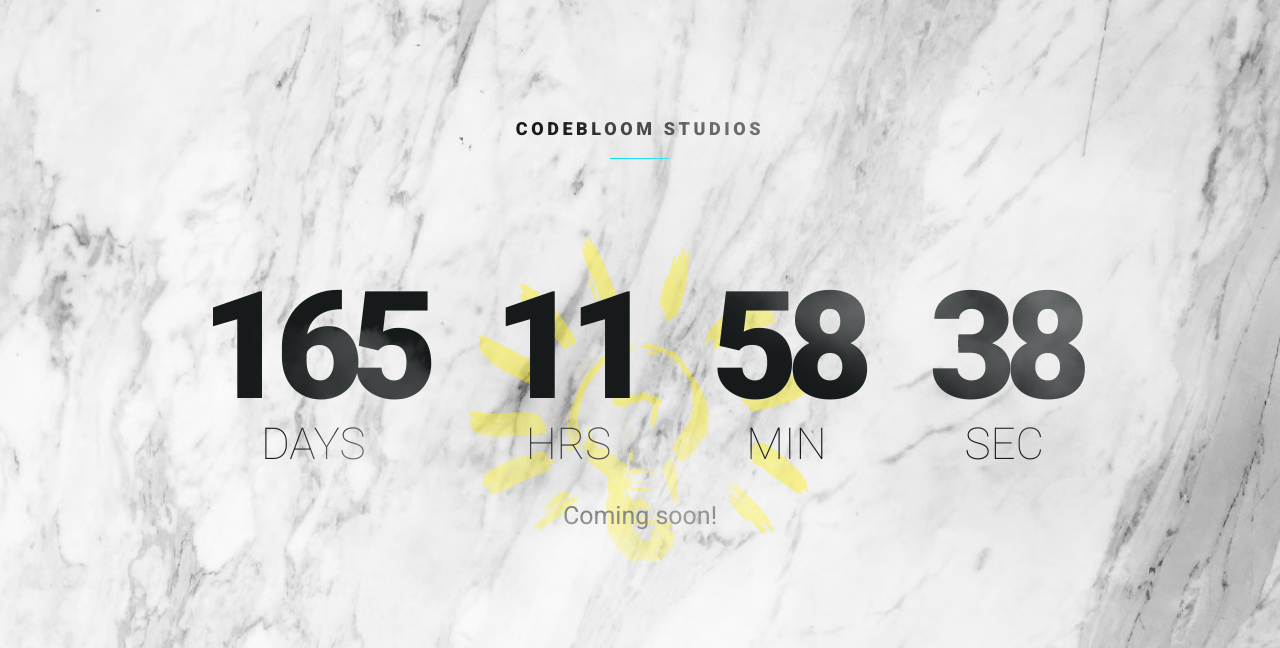
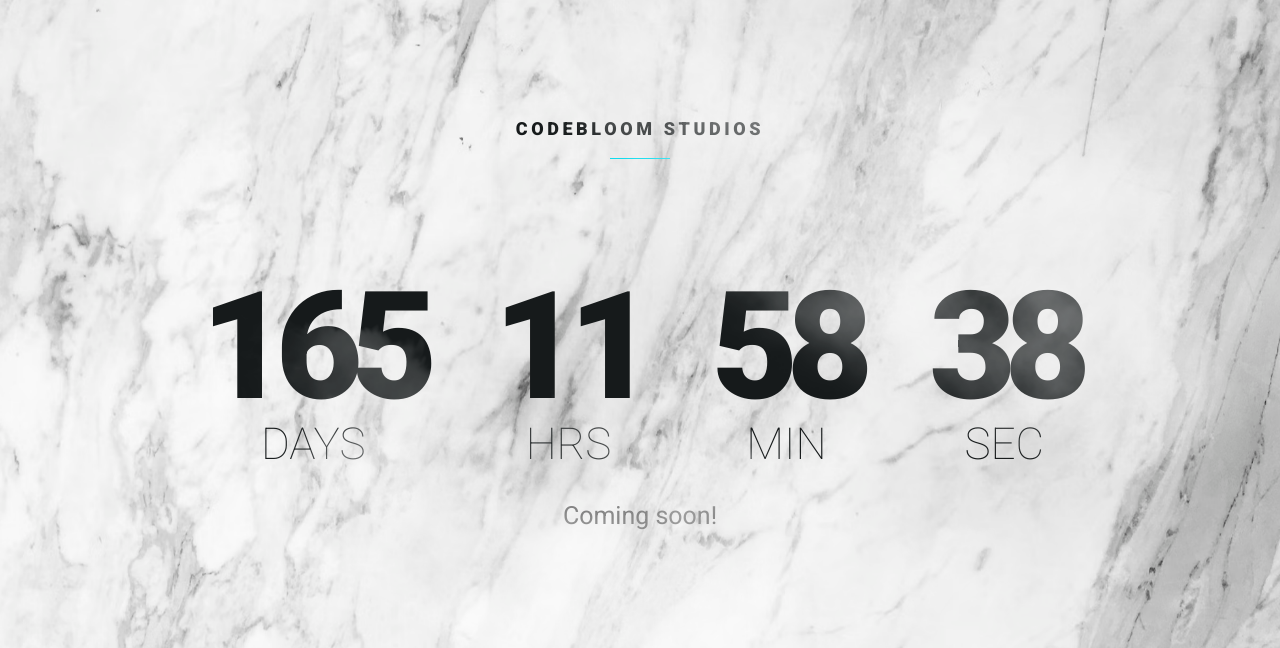
Before and after one commit to codebloomstudios/codebloomstudios.github.io, a plain HTML site: page index.html in a window 1280 px wide. Shown: the top 648 px of the page. Drawn offline with Linux system fonts and the light colour scheme.

Commit message:
no globe

```diff
--- a/index.html
+++ b/index.html
@@ -69,11 +69,11 @@
                     </div>
                 </li>
 
-                <li class="layer" data-depth="0.25">
+                <!-- <li class="layer" data-depth="0.25">
                     <div class="sphere">
                         <img alt="sphere" src="images/sphere.png">
                     </div>
-                </li>
+                </li> -->
 
                 <li class="layer" data-depth="0.30">
                     <div class="hero">
```
